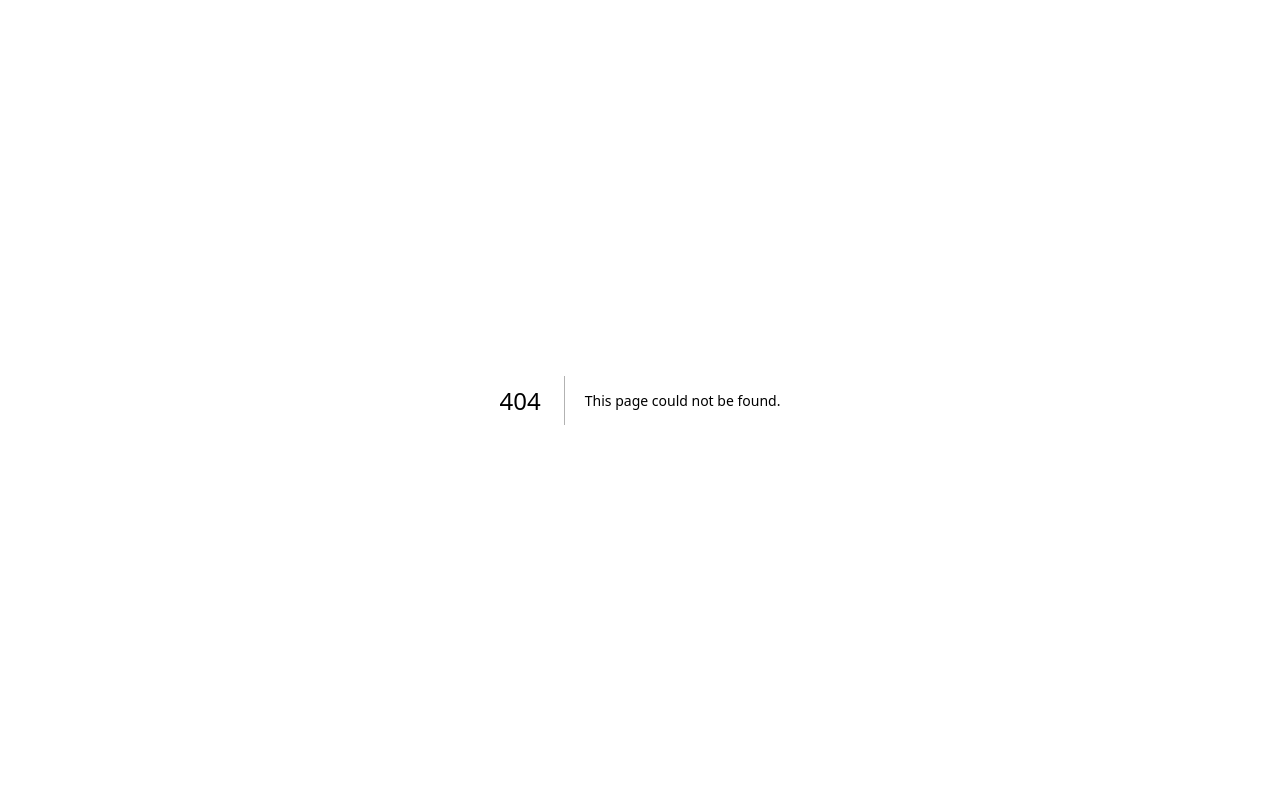
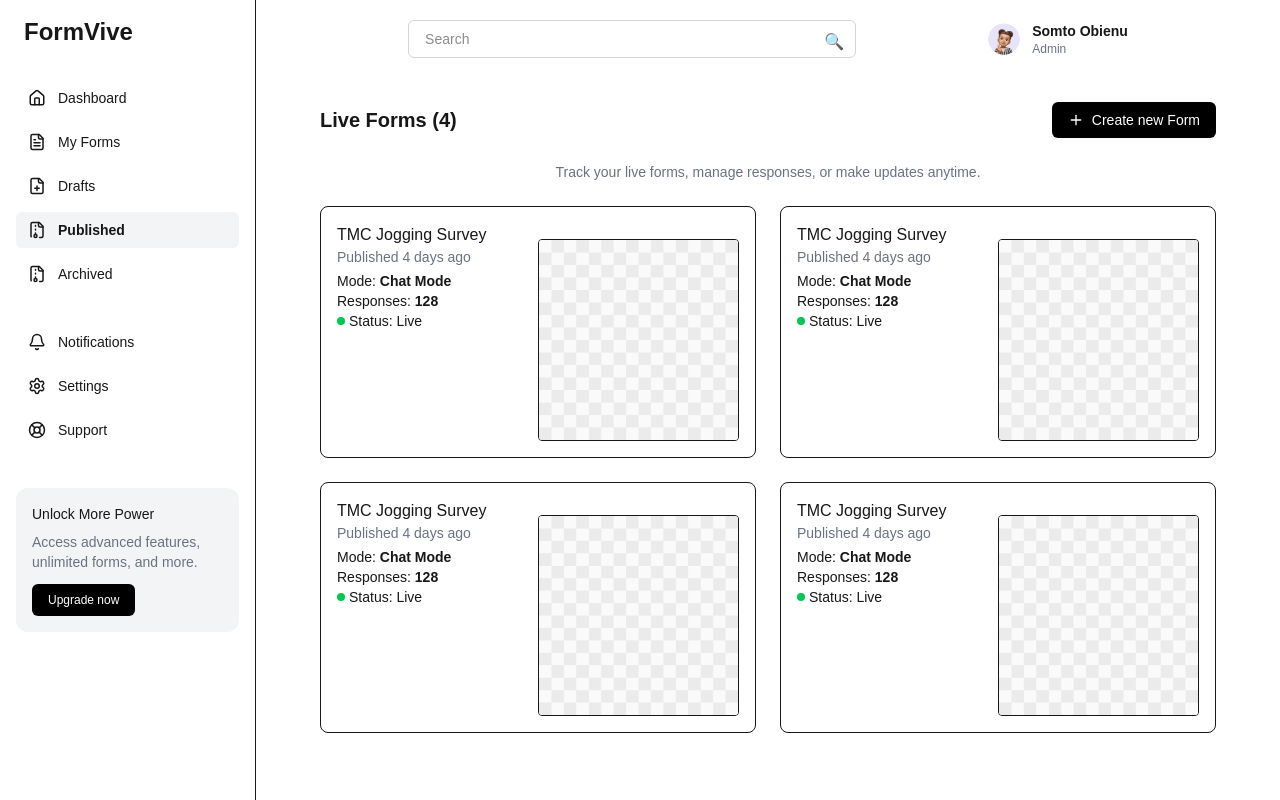
Before and after one commit to Formvive/landing-page, a Next.js app: page /dashboard/published in a window 1280 px wide. Before the commit this address had no page. Built offline with nearby package versions, Linux system fonts and the light colour scheme.

Commit message:
design update commit

```diff
--- /dev/null
+++ b/src/app/dashboard/drafts/page.tsx
@@ -0,0 +1,98 @@
+"use client";
+import Link from 'next/link';
+import { Draft } from "@/types";
+import { Plus, Pencil } from "lucide-react";
+
+export default function MyDraftsPage() {
+    const drafts: Draft[] = [
+        {
+          title: "Customer Feedback Survey",
+          mode: "Story Mode",
+          questions: 5,
+          lastEdited: "July 18, 2025 - 9:00am",
+        },
+        {
+          title: "Customer Feedback Survey",
+          mode: "Story Mode",
+          questions: 5,
+          lastEdited: "July 18, 2025 - 9:00am",
+        },
+        {
+          title: "Customer Feedback Survey",
+          mode: "Story Mode",
+          questions: 5,
+          lastEdited: "July 18, 2025 - 9:00am",
+        },
+      ];
+
+    if (drafts.length === 0) {
+    return (
+        <div className="flex flex-col space-y-6">
+        {/* Header */}
+        <div className="flex justify-between items-center">
+            <h1 className="text-xl font-semibold">My Drafts (0)</h1>
+            <Link href={"/dashboard/create-form"}>
+            <button className="flex items-center gap-2 bg-black text-white text-xs px-4 py-2 rounded-md">
+                <Plus size={16} /> Create New Form
+            </button>
+            </Link>
+        </div>
+        <h1 className="text-sm text-gray-500">Start a new form and it’ll appear here automatically.</h1>
+        {/* Empty placeholder */}
+        <div className="border-2 border-dashed border-gray-300 rounded-lg flex items-center justify-center h-40">
+            <p className="text-gray-500">No drafts yet.</p>
+        </div>
+        </div>
+    );
+}
+
+return (
+    <div className="flex flex-col space-y-6">
+      {/* Header */}
+      <div className="flex justify-between items-center">
+        <h1 className="text-xl font-semibold">
+          My drafts ({drafts.length})
+        </h1>
+        <Link href="/dashboard/create-form">
+          <button className="flex items-center gap-2 bg-black text-white text-sm px-4 py-2 rounded-md">
+            <Plus size={16} /> Create new Form
+          </button>
+        </Link>
+      </div>
+
+      {/* Draft cards */}
+      <div className="flex flex-col gap-4">
+        {drafts.map((draft, idx) => (
+          <div
+            key={idx}
+            className="border rounded-xl p-6 flex flex-col sm:flex-row sm:justify-between sm:items-center"
+          >
+            {/* Left content */}
+            <div>
+              <h2 className="text-lg font-medium">{draft.title}</h2>
+              <p className="text-sm">
+                Mode – <span className="font-semibold">{draft.mode}</span>
+              </p>
+              <p className="text-sm">
+                Questions Added: {draft.questions}
+              </p>
+              <p className="text-sm">
+                Last edited:{" "}
+                <span className="font-semibold">{draft.lastEdited}</span>
+              </p>
+            </div>
+
+            {/* Right actions */}
+            <div className="flex flex-col sm:items-end gap-2 mt-4 sm:mt-0">
+              <button className="flex items-center gap-1 font-semibold text-black">
+                <Pencil size={16} /> Continue Editing
+              </button>
+              <button className="text-green-600 text-sm">✓ Publish</button>
+              <button className="text-red-600 text-sm">🗑 Discard</button>
+            </div>
+          </div>
+        ))}
+      </div>
+    </div>
+  );
+}
--- /dev/null
+++ b/src/app/dashboard/published/page.tsx
@@ -0,0 +1,120 @@
+"use client";
+import { LiveForm } from "@/types";
+import Image from "next/image";
+import Link from 'next/link';
+import { Plus } from "lucide-react";
+
+export default function MyPublishedPage() {
+    const liveForms: LiveForm[] = [
+        {
+          title: "TMC Jogging Survey",
+          publishedAgo: "4 days ago",
+          mode: "Chat Mode",
+          responses: 128,
+          status: "Live",
+          previewUrl: "/assets/ph.png",
+        },
+        {
+          title: "TMC Jogging Survey",
+          publishedAgo: "4 days ago",
+          mode: "Chat Mode",
+          responses: 128,
+          status: "Live",
+          previewUrl: "/assets/ph.png",
+        },
+        {
+          title: "TMC Jogging Survey",
+          publishedAgo: "4 days ago",
+          mode: "Chat Mode",
+          responses: 128,
+          status: "Live",
+          previewUrl: "/assets/ph.png",
+        },
+        {
+          title: "TMC Jogging Survey",
+          publishedAgo: "4 days ago",
+          mode: "Chat Mode",
+          responses: 128,
+          status: "Live",
+          previewUrl: "/assets/ph.png",
+        },
+      ];
+
+      if (liveForms.length === 0) {
+        return (
+            <div className="flex flex-col space-y-6">
+            {/* Header */}
+            <div className="flex justify-between items-center">
+                <h1 className="text-xl font-semibold">Live Forms (0)</h1>
+                <Link href={"/dashboard/create-form"}>
+                <button className="flex items-center gap-2 bg-black text-white text-xs px-4 py-2 rounded-md">
+                    <Plus size={16} /> Create New Form
+                </button>
+                </Link>
+            </div>
+            <h1 className="text-sm text-gray-500">Forms you publish will appear here. Start building to go live.</h1>
+            {/* Empty placeholder */}
+            <div className="border-2 border-dashed border-gray-300 rounded-lg flex items-center justify-center h-40">
+                <p className="text-gray-500">No published forms yet.</p>
+            </div>
+            </div>
+        );
+      }
+
+    return (
+        <div className="flex flex-col space-y-6">
+          {/* Header */}
+          <div className="flex justify-between items-center">
+            <h1 className="text-xl font-semibold">
+              Live Forms ({liveForms.length})
+            </h1>
+            <Link href="/dashboard/create-form">
+              <button className="flex items-center gap-2 bg-black text-white text-sm px-4 py-2 rounded-md">
+                <Plus size={16} /> Create new Form
+              </button>
+            </Link>
+          </div>
+
+          {/* Subheading */}
+          <p className="text-center text-gray-500 text-sm">
+            Track your live forms, manage responses, or make updates anytime.
+          </p>
+
+          {/* Forms grid */}
+          <div className="grid grid-cols-1 sm:grid-cols-2 gap-6">
+            {liveForms.map((form, idx) => (
+              <div
+                key={idx}
+                className="border rounded-lg p-4 flex flex-row justify-between"
+              >
+                <div className="w-full">
+                  <h2 className="font-medium">{form.title}</h2>
+                  <p className="text-sm text-gray-500">
+                    Published {form.publishedAgo}
+                  </p>
+                  <p className="text-sm mt-1">
+                    Mode: <span className="font-semibold">{form.mode}</span>
+                  </p>
+                  <p className="text-sm">
+                    Responses: <span className="font-semibold">{form.responses}</span>
+                  </p>
+                  <p className="text-sm flex items-center gap-1">
+                    <span className="w-2 h-2 bg-green-500 rounded-full"></span>
+                    Status: {form.status}
+                  </p>
+                </div>
+                <div className="mt-4 border rounded overflow-hidden w-full">
+                  <Image
+                    width={400}
+                    height={200}
+                    src={form.previewUrl}
+                    alt="Form preview"
+                    className="w-full object-cover"
+                  />
+                </div>
+              </div>
+            ))}
+          </div>
+        </div>
+      );
+}
```
Also changed, not shown: src/types.ts (+16 -0 lines).
